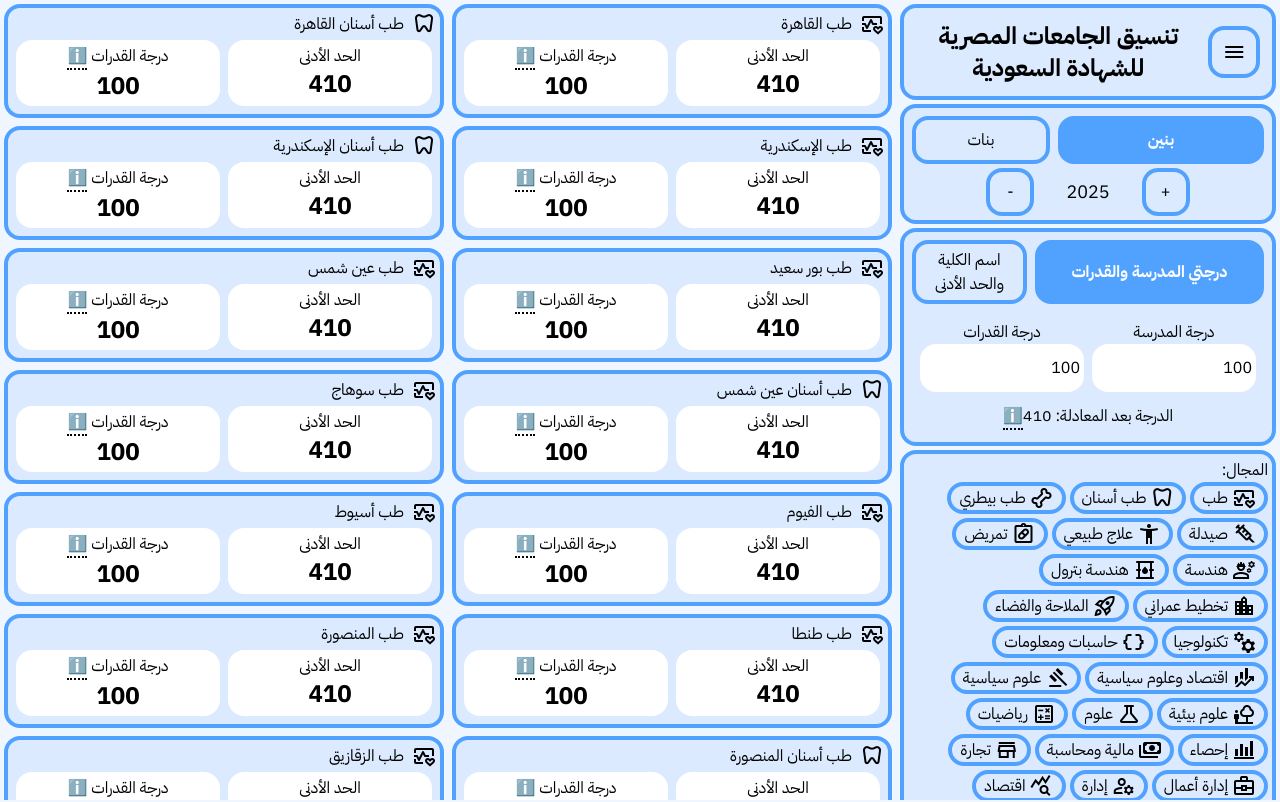
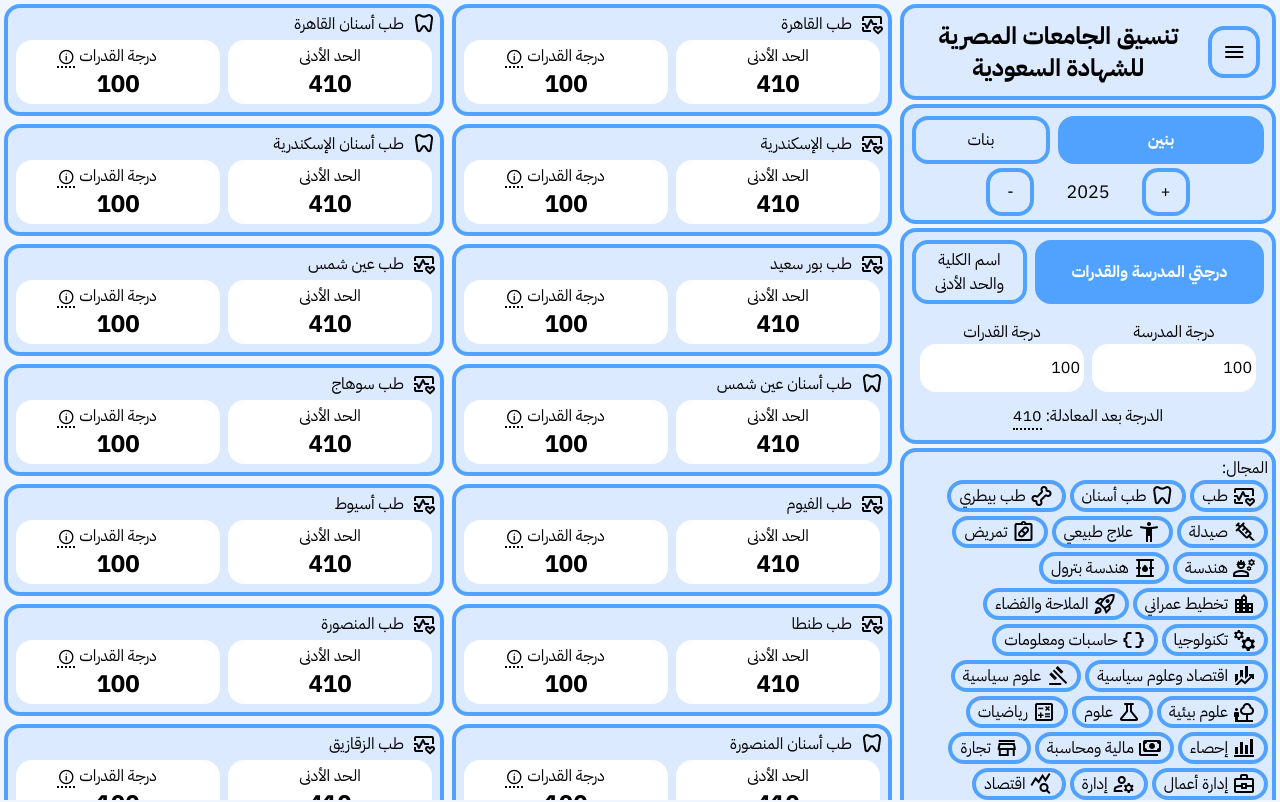
Before and after one commit to AbdullahMRiad/clean-tansik-v3, a React (Vite) app: page / in a window 1280 px wide. Shown: the top 802 px of the page. Built offline with nearby package versions, Linux system fonts and the light colour scheme.

Commit message:
fix: Fixed the info icons by using material symbols or removing them.

```diff
--- a/src/components/cards.tsx
+++ b/src/components/cards.tsx
@@ -54,15 +54,15 @@
                 <div className="m-1 flex w-1/2 flex-col rounded-2xl bg-white p-1 dark:bg-black">
                     <span className="text-center">
                         درجة القدرات{" "}
-                        <button
-                            className="border-b-2 border-dotted border-b-black"
+                        <span
+                            className="material-symbols-outlined absolute mt-1 mr-1 cursor-pointer border-b-2 border-dotted border-b-black text-[18px]! text-black dark:border-b-white dark:text-white"
                             onClick={() =>
                                 alert(
                                     "يشير هذا المربع إلى الحد الأدنى لدرجة القدرات بافتراض الدرجة النهائية في المدرسة",
                                 )
                             }>
-                            ℹ️
-                        </button>
+                            info
+                        </span>
                     </span>
                     <span className="text-center text-2xl font-bold">
                         {quduratScore}
--- a/src/components/filters/score.tsx
+++ b/src/components/filters/score.tsx
@@ -55,18 +55,16 @@
             </div>
             <span className="mt-2 w-full text-center">
                 الدرجة بعد المعادلة:{" "}
-                <span id="calculated-score">
+                <span
+                    id="calculated-score"
+                    className="cursor-pointer border-b-2 border-dotted border-black dark:border-white"
+                    onClick={() => alert(message)}>
                     {new Decimal(schoolScore)
                         .div(2)
                         .plus(new Decimal(quduratScore).div(2))
                         .times(4.1)
                         .toString()}
                 </span>
-                <button
-                    className="border-b-2 border-dotted border-black"
-                    onClick={() => alert(message)}>
-                    ℹ️
-                </button>
             </span>
         </div>
     );
```
